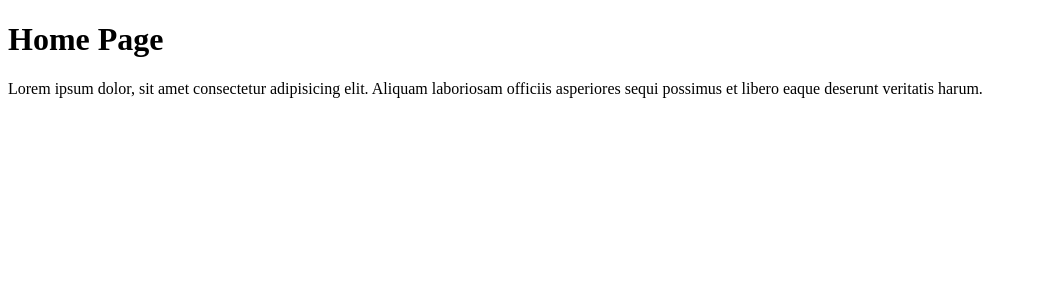
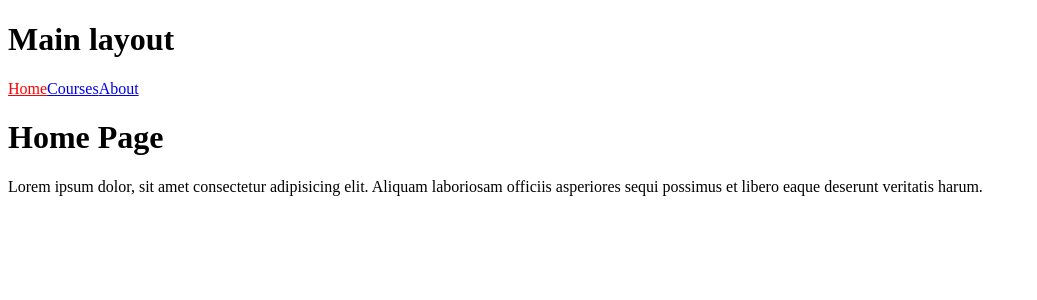
Before and after one commit to FKenan/react-router, a React (Create React App) app: page / in a window 1280 px wide. Shown: the top 300 px of the page, without its empty margins (0-1037 px from the left). Built offline with nearby package versions, Linux system fonts and the light colour scheme.

Commit message:
Layout => tüm sayflarda gösterilecek olan sayfa. Route içinde children tanımlama ve yönlendirme

```diff
--- a/src/App.js
+++ b/src/App.js
@@ -2,12 +2,26 @@ import { createBrowserRouter, RouterProvider } from "react-router";
 import HomePage from "./pages/Home";
 import About from "./pages/About";
 import Courses from "./pages/Courses";
+import MainLayout from "./layouts/MainLayout";
 
+// http://localhost:3000/ mainlayouta denk gelir ve home page yönlendirir.
+// http://localhost:3000/home home page yönlendirir.
+// http://localhost:3000/about about sayfasına yönlendirir.
+// http://localhost:3000/courses courses sayfasına yönlendirir.
+// bu sayfaların hepsi MainLayout içinde render edilir. yani MainLayout bileşeni her sayfada görünür.
+// children içinde url tanımlarken / ile başlamaya gerek yoktur.
+// children içinde index true olarak ayarlanırsa, bu sayfa ana sayfa olarak kabul edilir ve / adresine yönlendirildiğinde bu sayfa gösterilir.
 const router = createBrowserRouter([
-  { path: "/", element: <HomePage /> },
-  { path: "/home", element: <HomePage /> },
-  { path: "/about", element: <About /> },
-  { path: "/courses", element: <Courses /> },
+  {
+    path: "/",
+    element: <MainLayout />,
+    children: [
+      { index: true, element: <HomePage /> },
+      { path: "home", element: <HomePage /> },
+      { path: "about", element: <About /> },
+      { path: "courses", element: <Courses /> },
+    ],
+  },
 ]);
 
 function App() {
--- /dev/null
+++ b/src/index.css
@@ -0,0 +1,3 @@
+.active{
+    color: red
+}
--- a/src/index.js
+++ b/src/index.js
@@ -1,6 +1,7 @@
 import React from "react";
 import ReactDOM from "react-dom/client";
 import App from "./App";
+import "./index.css";
 
 const root = ReactDOM.createRoot(document.getElementById("root"));
 root.render(
--- /dev/null
+++ b/src/layouts/MainLayout.js
@@ -0,0 +1,19 @@
+import { NavLink, Outlet } from "react-router";
+
+export default function MainLayout() {
+  return (
+    <div id="main-layout">
+      <h1>Main layout</h1>
+      <nav>
+        <NavLink to="/">Home</NavLink>
+        <NavLink to="/courses">Courses</NavLink>
+        <NavLink to="/about">About</NavLink>
+      </nav>
+      <main>
+        <Outlet />
+        {/* Outlet, MainLayout bileşeninin içinde render edilecek olan sayfaları gösterir.
+        routes içindeki children sayfaları burada gösteririlir. */}
+      </main>
+    </div>
+  );
+}
--- a/src/pages/About.js
+++ b/src/pages/About.js
@@ -1,12 +1,14 @@
 export default function About() {
   return (
     <>
+      <div id="about">
         <h1>About</h1>
         <p>
           Lorem ipsum dolor, sit amet consectetur adipisicing elit. Aliquam
           laboriosam officiis asperiores sequi possimus et libero eaque deserunt
           veritatis harum.
         </p>
+      </div>
     </>
   );
 }
--- a/src/pages/Courses.js
+++ b/src/pages/Courses.js
@@ -1,12 +1,14 @@
 export default function Courses() {
   return (
     <>
+      <div id="courses">
         <h1>Courses</h1>
         <p>
           Lorem ipsum dolor, sit amet consectetur adipisicing elit. Aliquam
           laboriosam officiis asperiores sequi possimus et libero eaque deserunt
           veritatis harum.
         </p>
+      </div>
     </>
   );
 }
--- a/src/pages/Home.js
+++ b/src/pages/Home.js
@@ -1,12 +1,17 @@
 export default function HomePage() {
+  //  <a href="/">Home</a> ile sayfaya yönlendirme yaparsak her seferinde sayfa yeniden yüklenir.
+  // Link (React Routerden gelir) kullanarak yönlendirme yaparsak sayfa yeniden yüklenmez.
+  // NavLink kullanırsak aktif olan sayfa active classı ile işaretlenir. link ile aynı işlevi görür.
   return (
     <>
+      <div id="home">
         <h1>Home Page</h1>
         <p>
           Lorem ipsum dolor, sit amet consectetur adipisicing elit. Aliquam
           laboriosam officiis asperiores sequi possimus et libero eaque deserunt
           veritatis harum.
         </p>
+      </div>
     </>
   );
 }
```
Lines whose indentation alone changed are shown as unchanged.
